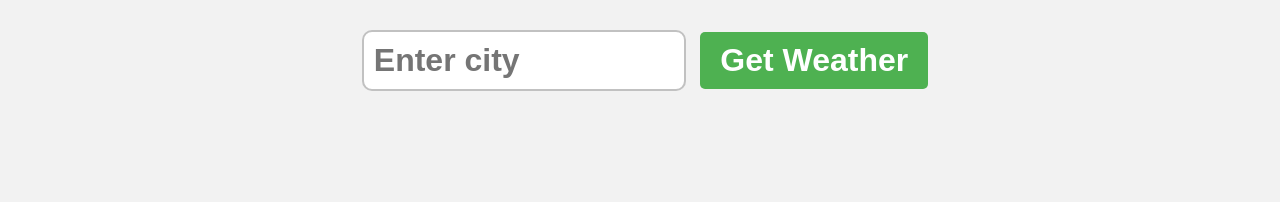
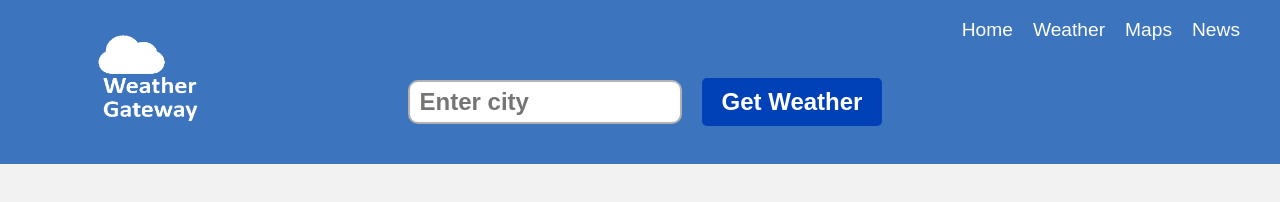
Before and after one commit to lizbettperez/Weather-Website, a plain HTML site: page index.html in a window 1280 px wide. Drawn offline with Linux system fonts and the light colour scheme.

Commit message:
Editing Navigation Bar/Adding Logo

```diff
--- a/Styles.css
+++ b/Styles.css
@@ -1,86 +1,162 @@
 body {
-    font-family: Arial,sans-serif;
+    font-family: Arial, sans-serif;
     background-color: hsl(0, 0%, 95%);
     margin: 0;
     display: flex;
-    flex-direction:column;
+    flex-direction: column;
+    align-items: center;
+    justify-content: flex-start;
+    height: 100vh;
+}
+
+header {
+    width: 100%;
+    background-color: hsl(214, 52%, 49%);
+    padding: 10px 0;
+    display: flex;
+    flex-direction: column;
     align-items: center;
 }
-.weatherForm{
-    margin: 20px;
+
+.navbar {
+    display: flex;
+    justify-content: space-between;
+    align-items: center;
+    width: 100%;
+    max-width: 1200px;
+    padding: 0 20px;
+    height: 40px;
+}
+
+.navLogo {
+    display: flex;
+    align-items: center;
+    margin-right: auto;
+}
+
+.navLogo img.logo {
+    width: 120px; /* Increase the width for a larger logo */
+    height: 100px; /* Maintain aspect ratio */
+    margin-top: 100px;
+    margin-left: 50px;
+
 
 }
-.cityInput{
-    padding: 10px;
-    font-size:2rem;
-    font-weight:bold;
-    border: 2px solid hsl(0,0%,20%,0.3);
-    border-radius:10px;
-    margin: 10px;
-    width:300px
+
+.navLinks {
+    list-style: none;
+    display: flex;
+    gap: 20px;
+    margin-left: auto;
 }
 
+.navLinks li {
+    margin: 0;
+}
 
+.navLinks a {
+    color: white;
+    text-decoration: none;
+    font-size: 1.2rem;
+}
 
+.navLinks a:hover {
+    text-decoration: underline;
+}
 
-button[type="submit"]{
+.weatherForm {
+    display: flex;
+    justify-content: center;
+    align-items: center;
+    width: 100%;
+    max-width: 600px;
+    margin: 20px 0;
+}
+
+.cityInput {
+    padding: 10px;
+    font-size: 1.5rem;
+    font-weight: bold;
+    border: 2px solid hsla(0, 0%, 0%, 0.3);
+    border-radius: 10px;
+    margin: 10px;
+    width: 250px;
+    height: 20px;
+}
+
+button[type="submit"] {
     padding: 10px 20px;
     font-weight: bold;
-    font-size: 2rem;
-    background-color: hsl(122,39%,50%);
-    color:white;
-    border:none;
-    border-radius:5px;
-    cursor:pointer;
+    font-size: 1.5rem;
+    background-color: hsl(219, 99%, 36%);
+    color: white;
+    border: none;
+    border-radius: 5px;
+    cursor: pointer;
+    margin-left: 10px;
 }
-button[type="submit"]:hover{
-    background-color: hsl(122,39%,40%);
+
+button[type="submit"]:hover {
+    background-color: hsl(219, 69%, 21%);
 }
-.card{
-    background: linear-gradient(180deg,hsl(210,100%,75%),hsl(40,100%,75%));
+
+.contentSection {
+    width: 100%;
+    max-width: 600px;
+    margin: 20px auto;
+}
+
+.card {
+    background: linear-gradient(180deg, hsl(210, 100%, 75%), hsl(40, 100%, 75%));
     padding: 50px;
-    border-radius:10px;
-    box-shadow:2px 2px 5px hsla(0,0%,0%,0.5);
-    min-width:300px;
-    display:flex;
-    flex-direction:column;
+    border-radius: 10px;
+    box-shadow: 2px 2px 5px hsla(0, 0%, 0%, 0.5);
+    min-width: 300px;
+    display: flex;
+    flex-direction: column;
     align-items: center;
+}
 
-}
-h1{
+h1 {
     font-size: 3.5rem;
     margin-top: 0;
     margin-bottom: 25px;
 }
-p{
+
+p {
     font-size: 1.5rem;
     margin: 5px 0;
 }
+
 .cityDisplay, .tempDisplay {
     font-size: 3.5rem;
-    font-weight:bold;
-    color: hsla(0,0%,0%,0.75);
-    margin-bottom:25px;
+    font-weight: bold;
+    color: hsla(0, 0%, 0%, 0.75);
+    margin-bottom: 25px;
+}
 
+.humidityDisplay {
+    font-weight: bold;
+    margin-bottom: 25px;
 }
-.humidityDisplay{
-    font-weight:bold;
-    margin-bottom:25px;
-}
-.descDisplay{
+
+.descDisplay {
     font-style: italic;
-    font-weight:bold;
+    font-weight: bold;
     font-size: 2rem;
 }
-.weatherEmoji{
-    margin:0;
-    font-size:7.5rem;
+
+.weatherEmoji {
+    margin: 0;
+    font-size: 7.5rem;
 }
-.errorDisplay{
-    font-size:2.5rem;
-    font-weight:bold;
-    color: hsla(0,0%,0%,0.75);
+
+.errorDisplay {
+    font-size: 2.5rem;
+    font-weight: bold;
+    color: hsla(0, 0%, 0%, 0.75);
 }
-.hidden{
-    display:none;
+
+.hidden {
+    display: none;
 }
--- a/index.html
+++ b/index.html
@@ -7,14 +7,29 @@
     <link href="Styles.css" rel="stylesheet" />
 </head>
 <body>
-    <form class="weatherForm">
-        <input type="text" class="cityInput" placeholder="Enter city">
-        <button type="submit">Get Weather</button>
-    </form>
+    <header>
+        <nav class="navbar">
+            <div class="navLogo">
+                <img src="pictures/WeatherGatewayLogo3.png" alt="Logo" class="logo">
 
-    <div class="card hidden">
-
-    </div>
+            </div>
+            <ul class="navLinks">
+                <li><a href="#">Home</a></li>
+                <li><a href="#">Weather</a></li>
+                <li><a href="#">Maps</a></li>
+                <li><a href="#">News</a></li>
+            </ul>
+        </nav>
+        <form class="weatherForm">
+            <input type="text" class="cityInput" placeholder="Enter city">
+            <button type="submit">Get Weather</button>
+        </form>
+    </header>
+    <main>
+        <div class="contentSection">
+            <div class="card hidden"></div>
+        </div>
+    </main>
     <script src="index.js"></script>
 </body>
 </html>
```
Also changed, not shown: pictures/WeatherGatewayLogo.png (added), pictures/WeatherGatewayLogo1.png (added), pictures/WeatherGatewayLogo2.png (added), pictures/WeatherGatewayLogo3.png (added), pictures/WeatherGatewayLogo4.png (added).
